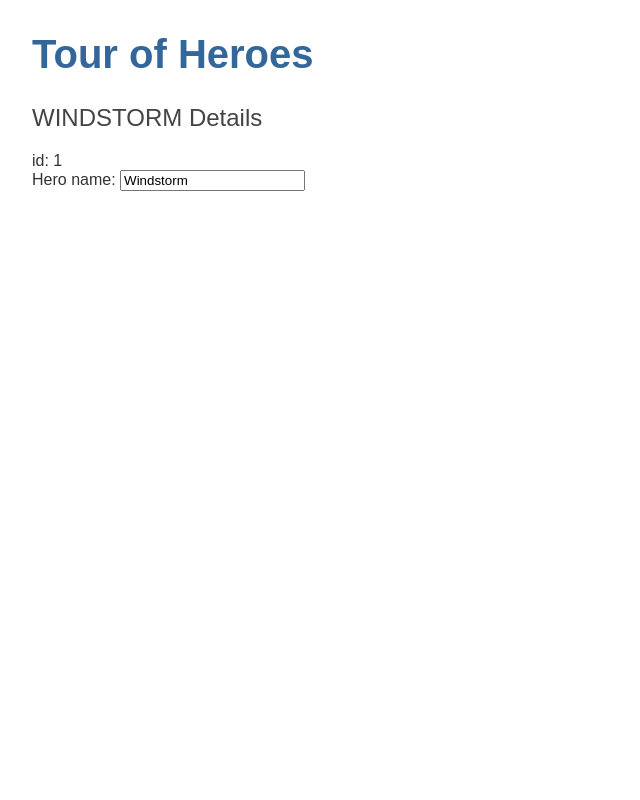
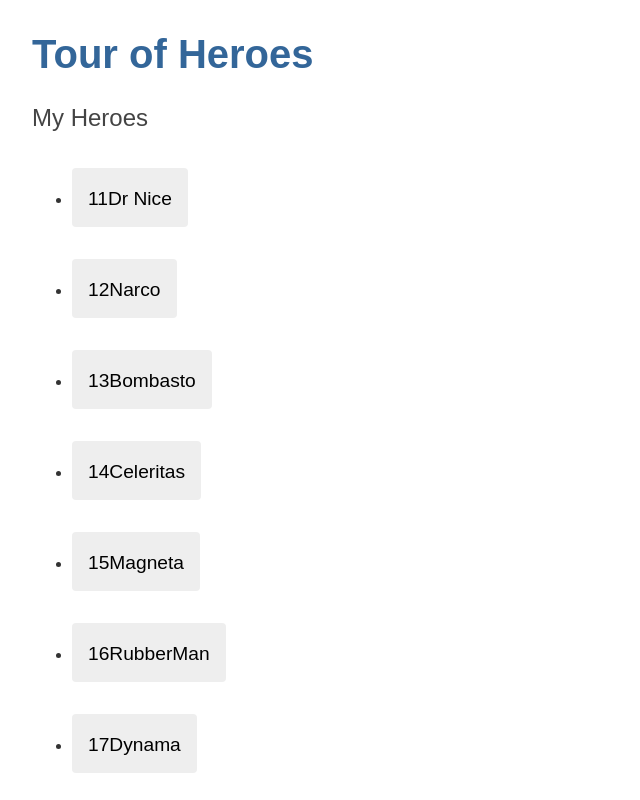
Before and after one commit to YinnyF/angular-tour-of-heroes, an Angular app: page / in a window 1280 px wide. Shown: the top 800 px of the page, without its empty margins (0-640 px from the left). Built offline with nearby package versions, Linux system fonts and the light colour scheme.

Commit message:
feat: display list of mock heroes

```diff
--- a/src/app/heroes/heroes.component.html
+++ b/src/app/heroes/heroes.component.html
@@ -1,7 +1,17 @@
-<h2>{{ hero.name | uppercase }} Details</h2>
+<h2>My Heroes</h2>
+<ul class="heroes">
+  <li *ngFor="let hero of heroes">
+    <button type="button">
+      <span class="badge">{{ hero.id }}</span>
+      <span class="name">{{ hero.name }}</span>
+    </button>
+  </li>
+</ul>
+
+<!-- <h2>{{ hero.name | uppercase }} Details</h2>
 
 <div><span>id: </span>{{ hero.id }}</div>
 <div>
   <label for="name">Hero name: </label>
-  <input id="name" [(ngModel)]="hero.name" placeholder="name">
-</div>
+  <input id="name" [(ngModel)]="hero.name" placeholder="name" />
+</div> -->
--- a/src/app/heroes/heroes.component.ts
+++ b/src/app/heroes/heroes.component.ts
@@ -1,6 +1,7 @@
 import { Component, OnInit } from '@angular/core';
 
 import { Hero } from '../hero';
+import { HEROES } from '../mock-heroes';
 
 @Component({
   selector: 'app-heroes',
@@ -9,7 +10,7 @@
 })
 export class HeroesComponent implements OnInit {
 
-  hero: Hero = { id: 1, name: 'Windstorm' };
+  heroes = HEROES;
 
   constructor() { }
 
--- /dev/null
+++ b/src/app/mock-heroes.ts
@@ -0,0 +1,14 @@
+import { Hero } from './hero';
+
+export const HEROES: Hero[] = [
+  { id: 11, name: 'Dr Nice' },
+  { id: 12, name: 'Narco' },
+  { id: 13, name: 'Bombasto' },
+  { id: 14, name: 'Celeritas' },
+  { id: 15, name: 'Magneta' },
+  { id: 16, name: 'RubberMan' },
+  { id: 17, name: 'Dynama' },
+  { id: 18, name: 'Dr IQ' },
+  { id: 19, name: 'Magma' },
+  { id: 20, name: 'Tornado' }
+]
```
